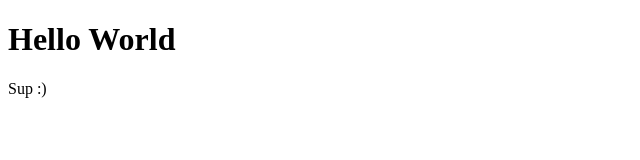
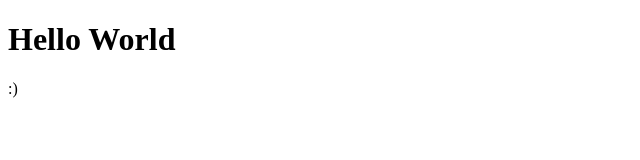
Before and after one commit to Curiousobserver/Curiousobserver.github.io, a plain HTML site: page index.html in a window 1280 px wide. Shown: the full height of the page, 0-640 px from the left. Drawn offline with Linux system fonts and the light colour scheme.

Commit message:
Update index.html

```diff
--- a/index.html
+++ b/index.html
@@ -2,6 +2,6 @@
 <html>
 <body>
 <h1>Hello World</h1>
-<p>Sup :)</p>
+<p>:)</p>
 </body>
 </html>
```
